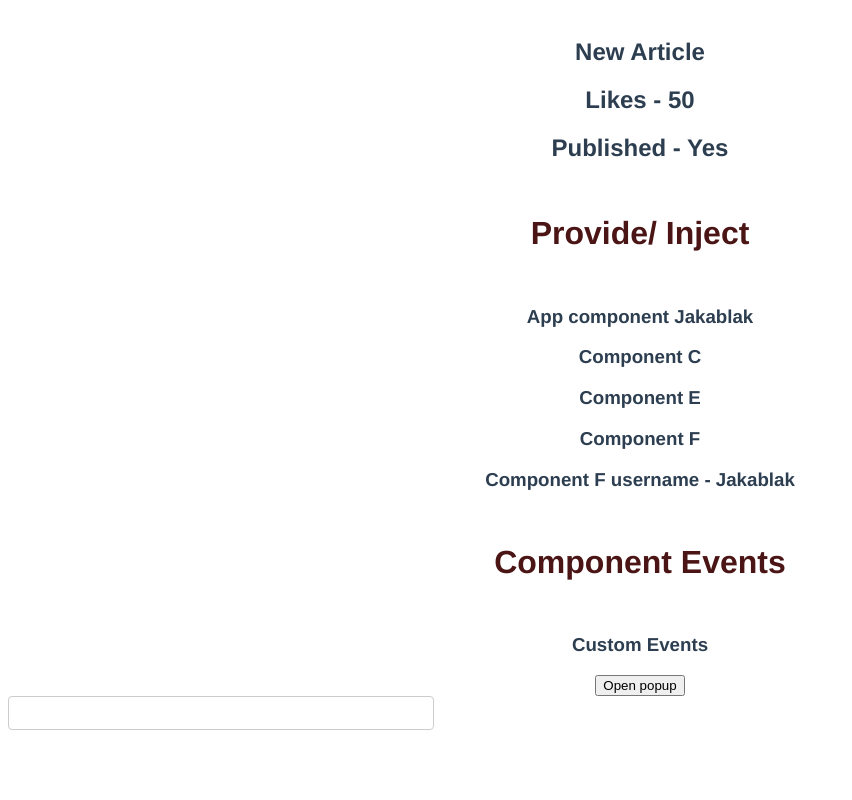
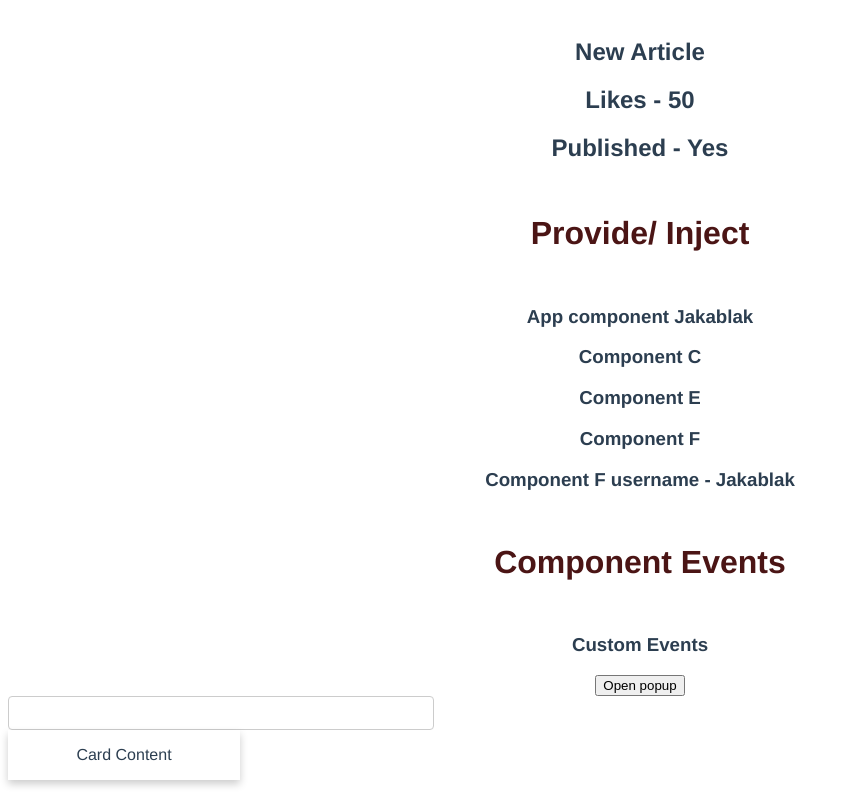
Before and after one commit to PeterOsoo/vue-js, a Vue app in the folder vue-components/: page / in a window 1280 px wide. Shown: the part 460-1260 px from the top of the page, without its empty margins (0-852 px from the left). Before the commit the page ends 1198 px from the top, so only its background shows below. Built offline with nearby package versions, Linux system fonts and the light colour scheme.

Commit message:
add card component

```diff
--- a/vue-components/src/App.vue
+++ b/vue-components/src/App.vue
@@ -17,7 +17,12 @@
   <h3>Custom Events</h3>
   <button @click="showPopup = true">Open popup</button>
   <Popup v-show="showPopup" @close="closePopup" />
-  <Input v-model="username" />
+  <div class="center">
+    <Input v-model="username" />
+  </div>
+  <div class="center">
+    <Card />
+  </div>
 </template>
 
 <script>
@@ -26,6 +31,7 @@
 import ComponentC from "./components/ComponentC.vue";
 import Popup from "./components/Popup.vue";
 import Input from "./components/Input.vue";
+import Card from "./components/Card.vue";
 
 export default {
   name: "App",
@@ -35,6 +41,7 @@
     ComponentC,
     Popup,
     Input,
+    Card,
   },
   data() {
     return {
@@ -72,4 +79,7 @@
   color: rgb(75, 21, 21);
   padding: 2rem;
 }
+.center {
+  text-align: center;
+}
 </style>
--- /dev/null
+++ b/vue-components/src/components/Card.vue
@@ -0,0 +1,23 @@
+<template>
+  <div class="card">Card Content</div>
+</template>
+
+<script>
+export default {
+  name: "Card",
+};
+</script>
+
+<style scoped>
+.card {
+  box-shadow: 0 4px 8px 0 rgba(0, 0, 0, 0.2);
+  transition: 0.3s;
+  padding: 16px;
+  margin-bottom: 20px;
+  width: 200px;
+  text-align: center;
+}
+.card:hover {
+  box-shadow: 0 8px 16px 0 rgba(0, 0, 0, 0.2);
+}
+</style>
```
